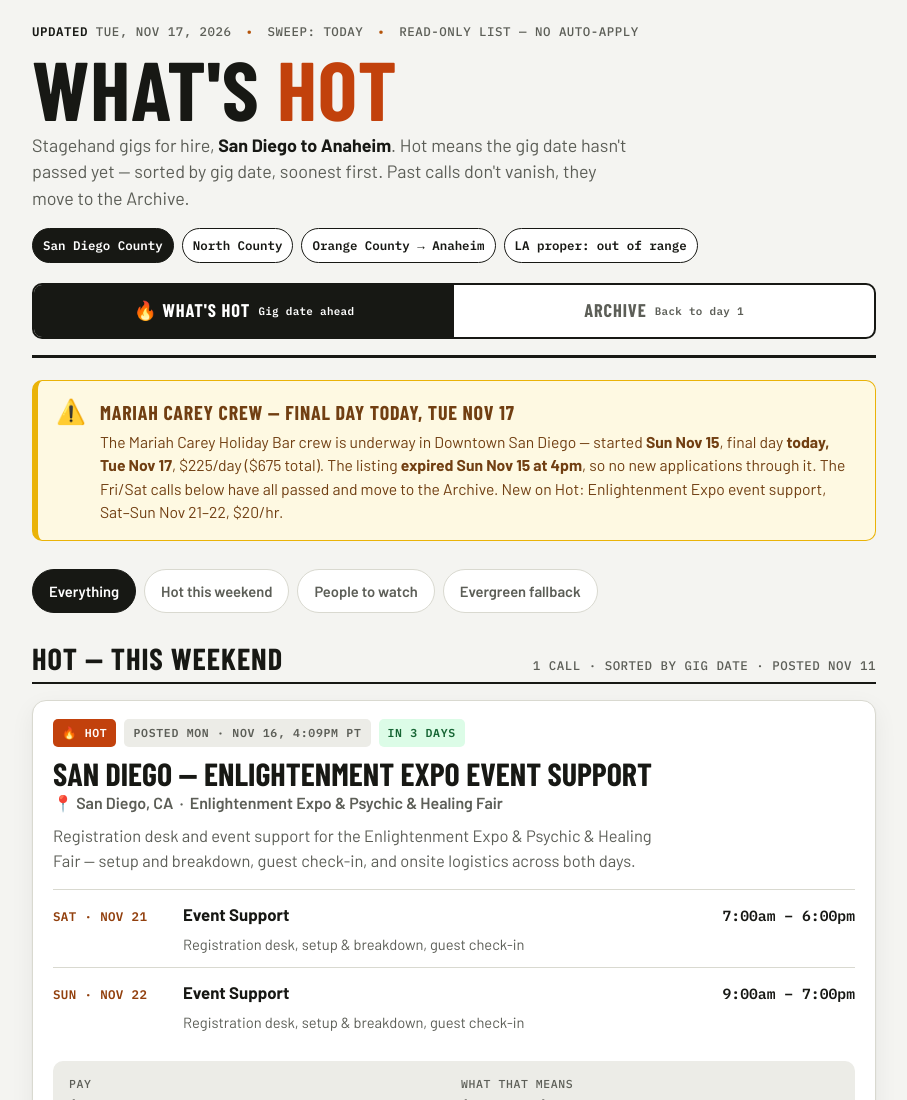
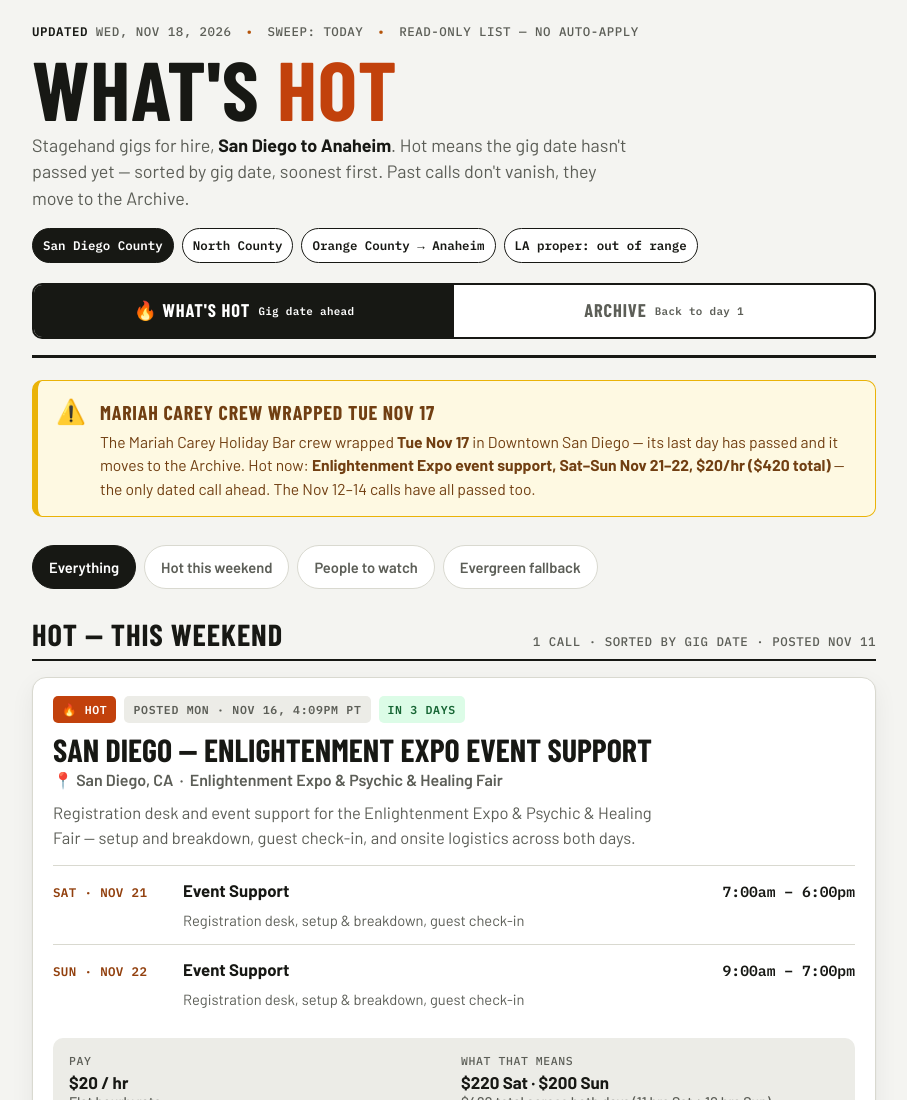
Before and after one commit to vegemitesmoothie/whats-hot-stagehand-gigs, a plain HTML site: page index.html in a window 1280 px wide. Shown: the top 1100 px of the page, without its empty margins (186-1093 px from the left). Drawn offline with nearby package versions, Linux system fonts and the light colour scheme.

Commit message:
Publish Wed Nov 18 cleanup — Mariah Carey wrapped Tue Nov 17, Hot now Enlightenment Expo Nov 21-22

```diff
--- a/index.html
+++ b/index.html
@@ -173,7 +173,7 @@
 
   <header class="topbar">
     <div class="meta">
-      <span><b>Updated</b> Tue, Nov 17, 2026</span><span class="dot">•</span>
+      <span><b>Updated</b> Wed, Nov 18, 2026</span><span class="dot">•</span>
       <span>Sweep: today</span><span class="dot">•</span>
       <span>Read-only list — no auto-apply</span>
     </div>
@@ -195,8 +195,8 @@
   <div class="clash" role="alert">
     <div class="icon" aria-hidden="true">⚠️</div>
     <div>
-      <h2>Mariah Carey crew — final day today, Tue Nov 17</h2>
-      <p>The Mariah Carey Holiday Bar crew is underway in Downtown San Diego — started <strong>Sun Nov 15</strong>, final day <strong>today, Tue Nov 17</strong>, $225/day ($675 total). The listing <strong>expired Sun Nov 15 at 4pm</strong>, so no new applications through it. The Fri/Sat calls below have all passed and move to the Archive. New on Hot: Enlightenment Expo event support, Sat–Sun Nov 21–22, $20/hr.</p>
+      <h2>Mariah Carey crew wrapped Tue Nov 17</h2>
+      <p>The Mariah Carey Holiday Bar crew wrapped <strong>Tue Nov 17</strong> in Downtown San Diego — its last day has passed and it moves to the Archive. Hot now: <strong>Enlightenment Expo event support, Sat–Sun Nov 21–22, $20/hr ($420 total)</strong> — the only dated call ahead. The Nov 12–14 calls have all passed too.</p>
     </div>
   </div>
 
@@ -359,11 +359,11 @@
       <p class="desc">Crew for decorating and installing event elements for a Mariah Carey Christmas bar. Local labor required. A second role on the same project — Event Set Up Crew — is listed on the same terms.</p>
 
       <div class="calls">
-        <div class="call">
+        <div class="call is-past" aria-label="Sunday to Tuesday November 15–17 call — date has passed">
           <span class="when">Sun–Tue · Nov 15–17</span>
           <span class="what">Staging / Decor / Install Crew</span>
           <span class="time">3 days</span>
-          <span class="sub">Also listed: Event Set Up Crew — same dates, pay, and terms</span>
+          <span class="sub">This date has passed · Also listed: Event Set Up Crew — same dates, pay, and terms</span>
         </div>
       </div>
 
```
